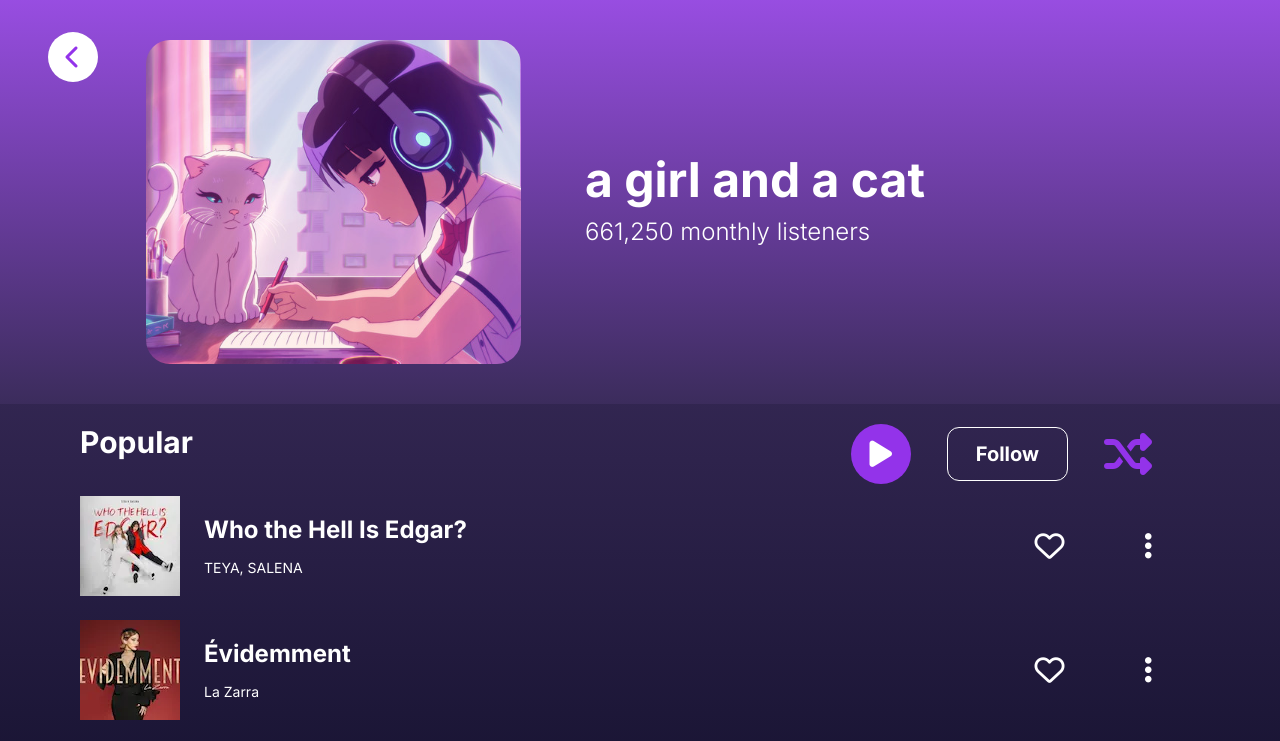
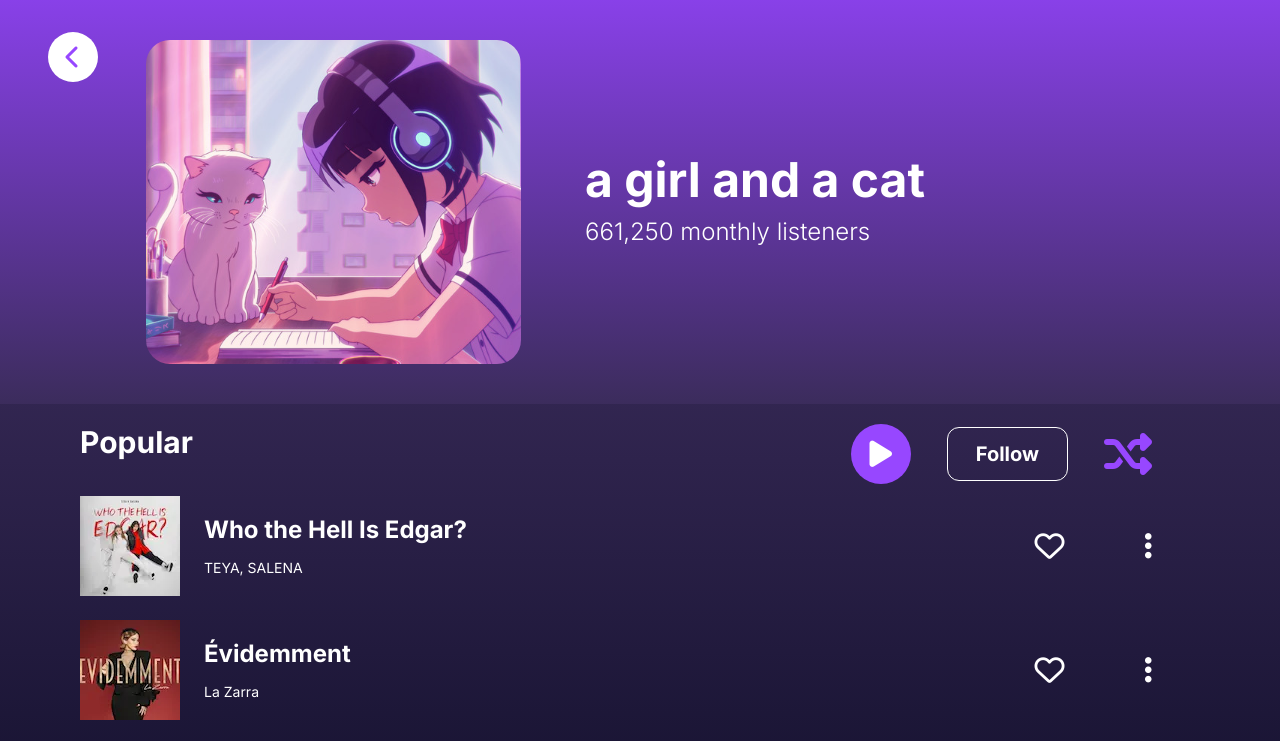
Before and after one commit to FeniaPfa/WWCodeFF-MusicApp, a website: page index.html in a window 1280 px wide. Both pictures are taken after a click on the icon 1128 px from the left and 454 px from the top of the page. Shown: the top 741 px of the page. Drawn offline with Linux system fonts and the light colour scheme.

Commit message:
style: change custom purple

```diff
--- a/index.html
+++ b/index.html
@@ -21,9 +21,9 @@
     <body>
         <main class="bg-slate-950 md:h-full h-screen">
             <header
-                class="header relative p-4 md:py-8 md:px-12 bg-gradient-to-b from-purple-500/90 to-purple-400/30 md:h-max h-2/6 flex flex-col md:flex-row md:gap-12 justify-between md:justify-normal">
+                class="header relative p-4 md:py-8 md:px-12 bg-gradient-to-b from-primary/90 to-purple-400/30 md:h-max h-2/6 flex flex-col md:flex-row md:gap-12 justify-between md:justify-normal">
                 <div
-                    class="icon md:w-[50px] md:h-[50px] w-[40px] h-[40px] md:bg-white bg-purple-600 md:text-purple-600 text-white z-10 cursor-pointer flex items-center justify-center rounded-full">
+                    class="icon md:w-[50px] md:h-[50px] w-[40px] h-[40px] md:bg-white bg-primary md:text-primary text-white z-10 cursor-pointer flex items-center justify-center rounded-full">
                     <i class="fa-solid fa-chevron-left md:text-2xl"></i>
                 </div>
                 <!-- Artist info -->
@@ -44,7 +44,7 @@
                     <h2 class="font-bold text-lg md:text-3xl">Popular</h2>
                     <div class="actions__buttons flex gap-9 items-center">
                         <div
-                            class="icon w-[60px] h-[60px] bg-purple-600 text-center rounded-full cursor-pointer flex items-center justify-center md:order-none order-last">
+                            class="icon w-[60px] h-[60px] bg-primary text-center rounded-full cursor-pointer flex items-center justify-center md:order-none order-last">
                             <i class="fa-solid fa-play text-3xl"></i>
                         </div>
                         <div class="button grow">
--- a/main.js
+++ b/main.js
@@ -3,7 +3,7 @@ const favButtons = document.querySelectorAll('.fav-btn');
 const followButton = document.getElementById('follow-btn');
 
 const toggleColor = (e) => {
-    e.target.classList.toggle('text-purple-600');
+    e.target.classList.toggle('text-primary');
 };
 
 const changeText = () => {
--- a/tailwind.config.js
+++ b/tailwind.config.js
@@ -2,7 +2,11 @@
 module.exports = {
     content: ['./**/*.{html,js}'],
     theme: {
-        extend: {},
+        extend: {
+            colors: {
+                primary: '#9747FF',
+            },
+        },
     },
     plugins: [],
 };
```
Also changed, not shown: styles/output.css.
